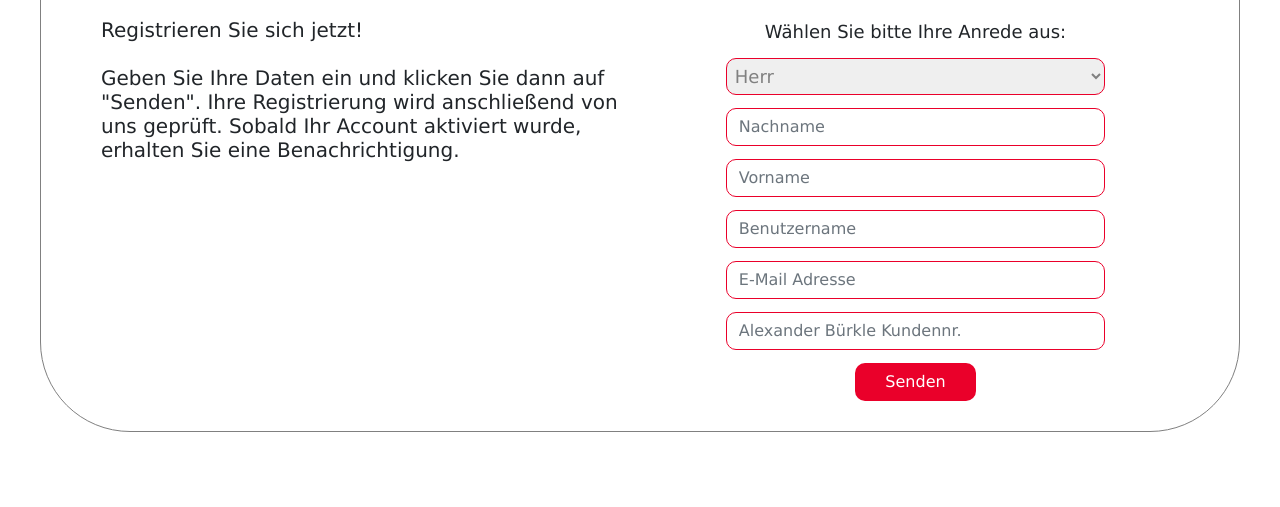
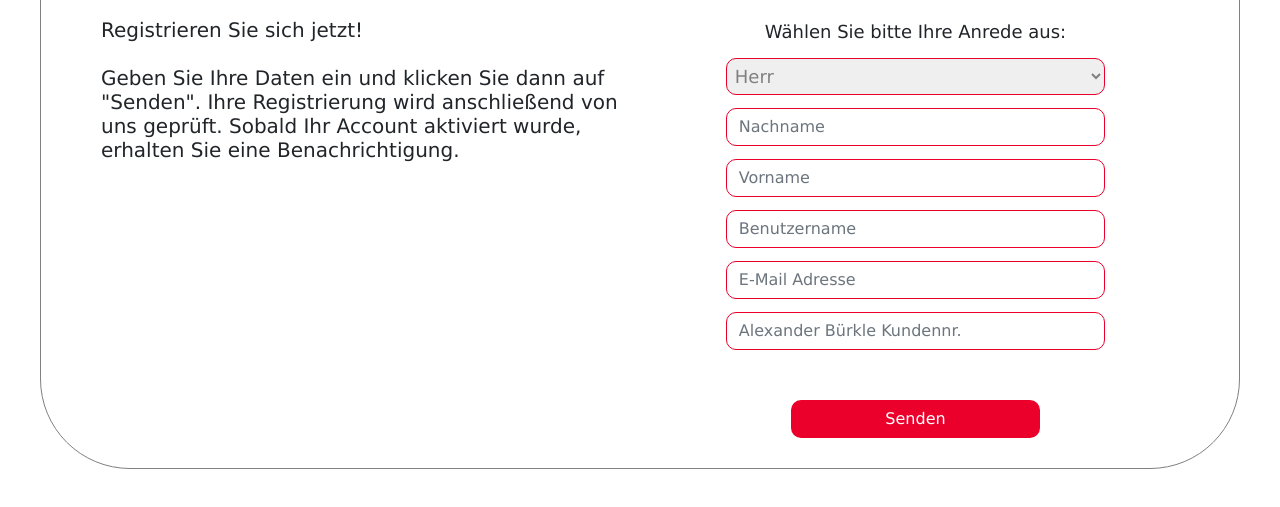
Before and after one commit to Lena0208/Partner-ABcademy, a plain HTML site: page index.html in a window 1280 px wide. Shown: the part 211-718 px from the top of the page. Drawn offline with nearby package versions, Linux system fonts and the light colour scheme.

Commit message:
update send Button

```diff
--- a/src/styles.css
+++ b/src/styles.css
@@ -90,7 +90,7 @@ h1 {
 #sendenButton {
   background-color: #ea002a;
   border: #ea002a;
-  padding: 7px 30px;
-  margin-top: 13px;
+  padding: 7px 94px;
+  margin-top: 50px;
   border-radius: 10px;
 }
```
